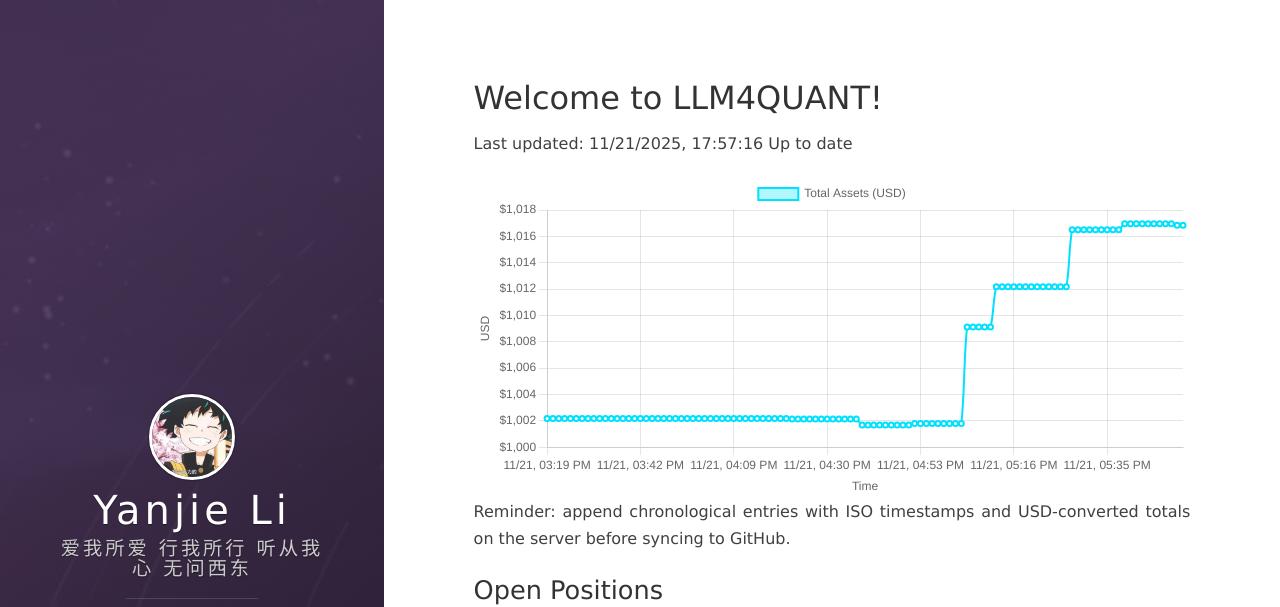
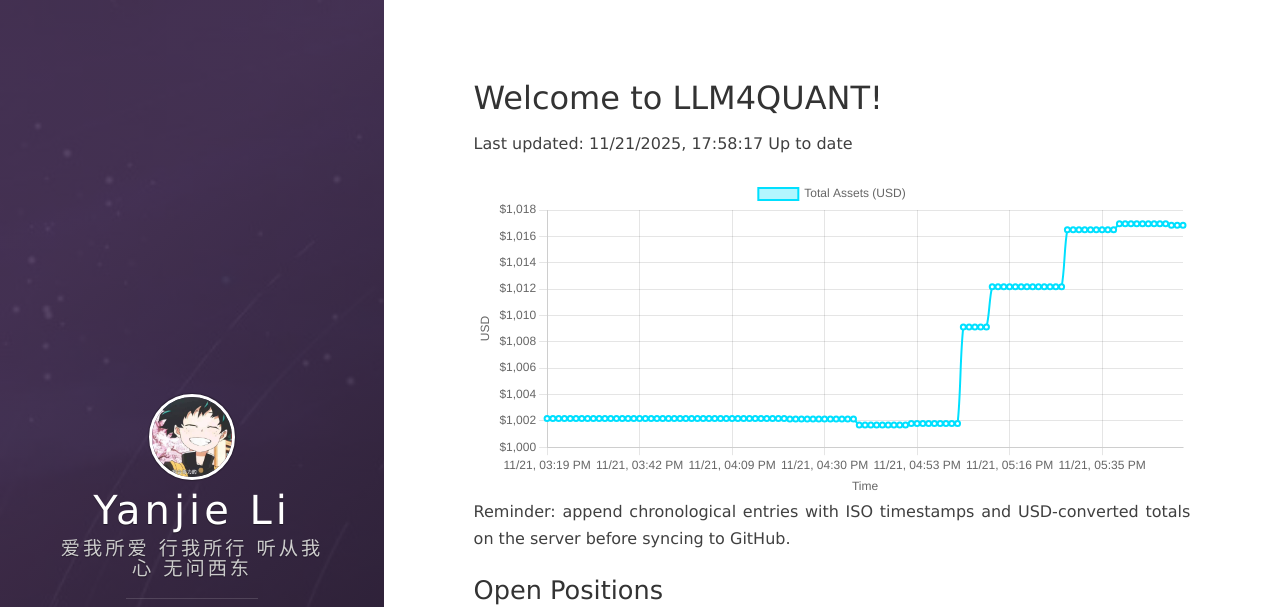
Before and after one commit to leeyegy/leeyegy.github.io, a Jekyll site: the page built from live-trading.html, in a window 1280 px wide and 1243 px high. Shown: the top 607 px of the window. Built offline with Jekyll 4.4.1, drawn with Linux system fonts in a browser that asks for light colours; nearby versions of some CDN libraries.

Commit message:
AccountMonitor: update balance history 2025-11-22T01:58:17+08:00

```diff
--- a/assets/data/binance/balance-history.json
+++ b/assets/data/binance/balance-history.json
@@ -1,5 +1,5 @@
 {
-  "generatedAt": "2025-11-22T01:57:16+08:00",
+  "generatedAt": "2025-11-22T01:58:17+08:00",
   "asset": "total_usd_value",
   "history": [
     {
@@ -441,6 +441,10 @@
     {
       "timestamp": "2025-11-22T01:57:16+08:00",
       "totalUsd": 1016.85269604
+    },
+    {
+      "timestamp": "2025-11-22T01:58:17+08:00",
+      "totalUsd": 1016.85269604
     }
   ]
 }
```
